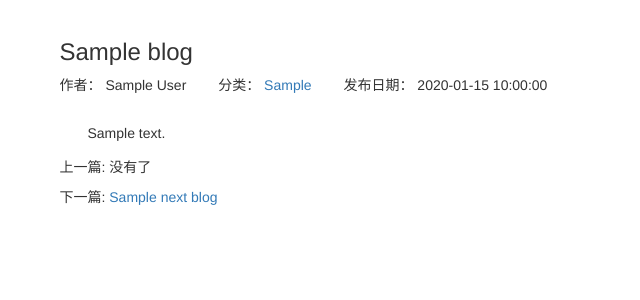
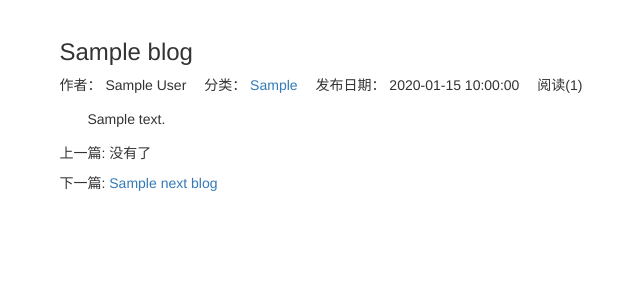
Before and after one commit to able8/Django-Course, a Django app: template mysite/blog/templates/blog/blog_detail.html in a window 1280 px wide. Shown: the part 51-351 px from the top of the page, without its empty margins (108-748 px from the left). Run offline with Django 3.2, Linux system fonts and the light colour scheme; the template is opened without the code that fills it: most values are stand-ins (such as "Sample title", 1, 10 or a date in 2020); data that the repository does not hold is empty; some libraries are stand-ins or nearby versions.

Commit message:
p18 简单计数, Blog模型添加数字字段记录

```diff
--- a/mysite/blog/admin.py
+++ b/mysite/blog/admin.py
@@ -7,5 +7,5 @@ class BlogTypeAdmin(admin.ModelAdmin):
 
 @admin.register(Blog)
 class BlogAdmin(admin.ModelAdmin):
-    list_display = ('id', 'title', 'blog_type', 'author', 'created_time', 'last_updated_time')
+    list_display = ('id', 'title', 'blog_type', 'author','readed_num', 'created_time', 'last_updated_time')
     ordering = ('id',)
--- a/mysite/blog/models.py
+++ b/mysite/blog/models.py
@@ -16,6 +16,7 @@ class Blog(models.Model):
     # content = models.TextField()
     content = RichTextUploadingField()
     author = models.ForeignKey(User, on_delete=models.DO_NOTHING)
+    readed_num = models.IntegerField(default=0)
     created_time = models.DateTimeField(auto_now_add=True)
     last_updated_time = models.DateTimeField(auto_now=True)
 
--- a/mysite/blog/static/blog/blog.css
+++ b/mysite/blog/static/blog/blog.css
@@ -18,12 +18,12 @@ div.blog p.blog-info {
 
 ul.blog-info-description {
     list-style-type: none;
-    margin-bottom: 2em;
+    margin-bottom: 1em;
 }
 
 ul.blog-info-description li{
     display: inline-block;
-    margin-right: 2em;
+    margin-right: 1em;
 }
 
 div.blog-content {
--- a/mysite/blog/templates/blog/blog_detail.html
+++ b/mysite/blog/templates/blog/blog_detail.html
@@ -16,6 +16,7 @@
                 <li>作者： {{ blog.author }}</li>
                 <li>分类： <a href="{% url 'blogs_with_type' blog.blog_type.pk %}">{{ blog.blog_type }}</a></li>
                 <li>发布日期： {{ blog.created_time|date:'Y-m-d H:i:s' }} </li>
+                <li>阅读({{ blog.readed_num }})</li>
             </ul>
             <div class="blog-content">{{ blog.content|safe }}</div>
             <div class="blog-more">
--- a/mysite/blog/templates/blog/blog_list.html
+++ b/mysite/blog/templates/blog/blog_list.html
@@ -23,9 +23,10 @@
                             {{ blog.title }}
                             </a></h3>
                             <div class="blog-info">
-                                <span class="glyphicon glyphicon-tag"> </span><a href="{% url 'blogs_with_type' blog.blog_type.pk %}"> {{ blog.blog_type }}    </a>
+                                <span class="glyphicon glyphicon-tag"> </span><a href="{% url 'blogs_with_type' blog.blog_type.pk %}"> {{ blog.blog_type }}    </a>&nbsp;&nbsp;
                                 <span class="glyphicon glyphicon-time"></span>
                                   {{ blog.created_time|date:'Y-m-d' }}
+                                  &nbsp;&nbsp;阅读({{ blog.readed_num }})
                             </div>
                             <p>{{ blog.content|striptags|truncatechars:120 }}</p>
                         </div>
--- a/mysite/blog/views.py
+++ b/mysite/blog/views.py
@@ -73,8 +73,11 @@ def blogs_with_date(request, year, month):
     return render_to_response('blog/blogs_with_date.html', context)
 
 def blog_detail(request, blog_pk):
+    blog = get_object_or_404(Blog, pk=blog_pk)
+    blog.readed_num += 1
+    blog.save()
+
     context = {}
-    blog = get_object_or_404(Blog, pk=blog_pk)
     context['previous_blog'] = Blog.objects.filter(created_time__gt=blog.created_time).last()
     context['next_blog'] = Blog.objects.filter(created_time__lt=blog.created_time).first()
     context['blog'] = blog
```
Also changed, not shown: README.md, mysite/blog/migrations/0006_blog_readed_num.py (added).
